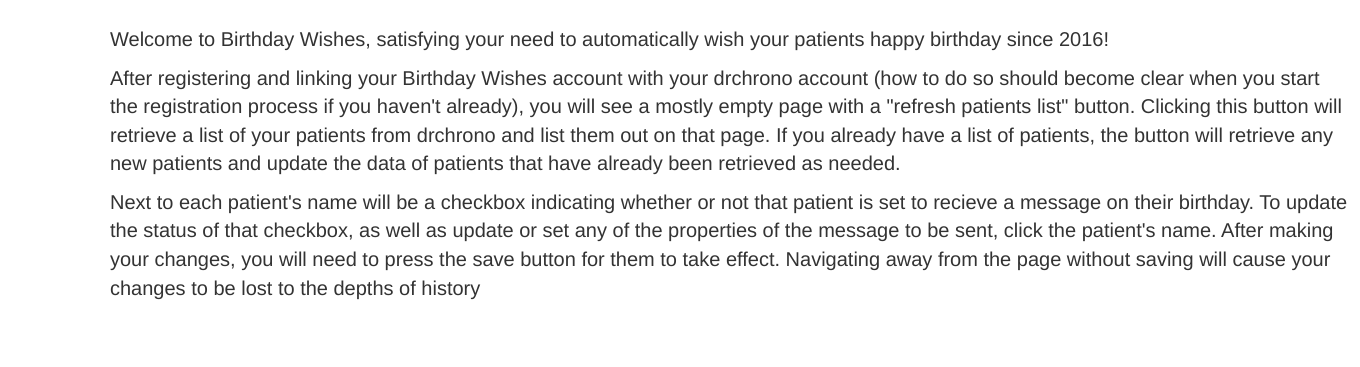
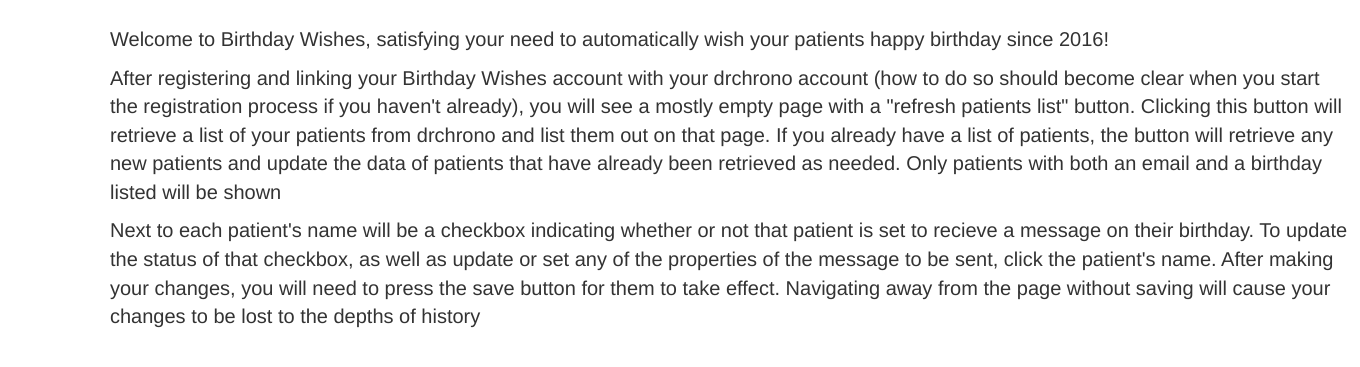
Before and after one commit to algae-elbaum/birthday_wishes_drchrono, a Django app: page /about/ in a window 1360 px wide. Shown: the part 75-442 px from the top of the page. Run offline with Django 3.2, Linux system fonts and the light colour scheme; some libraries are stand-ins or nearby versions.

Commit message:
Moved info from the home page to the about page

```diff
--- a/birthday_wishes_app/templates/about.html
+++ b/birthday_wishes_app/templates/about.html
@@ -8,7 +8,8 @@
 already), you will see a mostly empty page with a "refresh patients list" button. Clicking this
 button will retrieve a list of your patients from drchrono and list them out on that
 page. If you already have a list of patients, the button will retrieve any new patients
-and update the data of patients that have already been retrieved as needed.</p>
+and update the data of patients that have already been retrieved as needed. Only patients
+with both an email and a birthday listed will be shown</p>
 <p>Next to each patient's name will be a checkbox indicating whether or not that patient
 is set to recieve a message on their birthday. To update the status of that checkbox, as
 well as update or set any of the properties of the message to be sent, click the patient's
--- a/birthday_wishes_app/templates/birthday_wishes.html
+++ b/birthday_wishes_app/templates/birthday_wishes.html
@@ -13,7 +13,6 @@
         <input type="submit" value="Refresh patients list">
     </form>
     {% if patient_list %}
-        <p>Only displaying patients with available birthdays and emails</p>
         <ul style="list-style-type:none">
         {% for p in patient_list %}
             <li>
```
